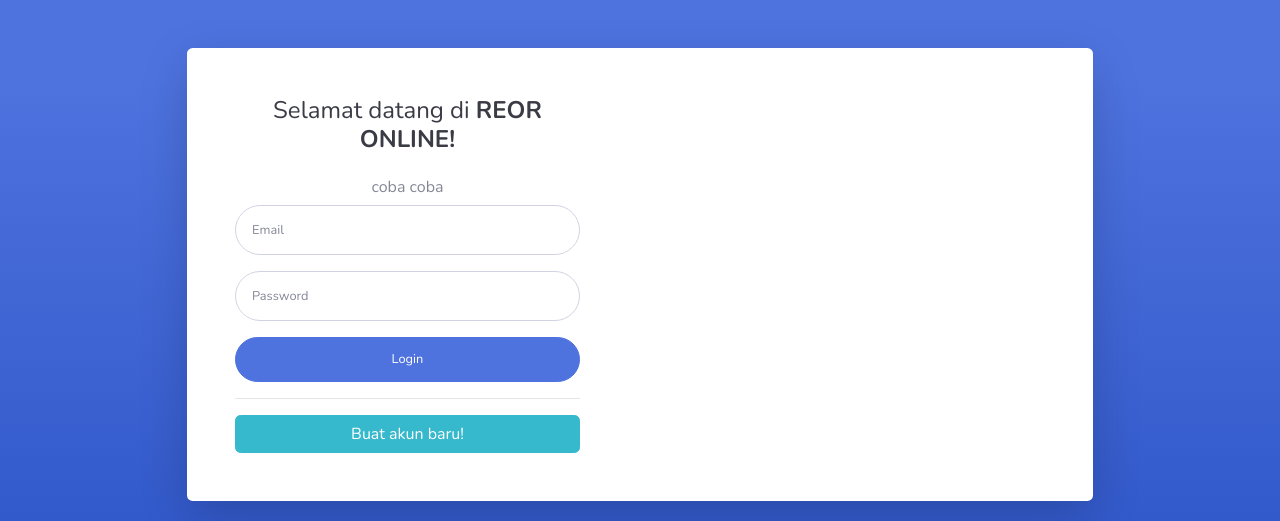
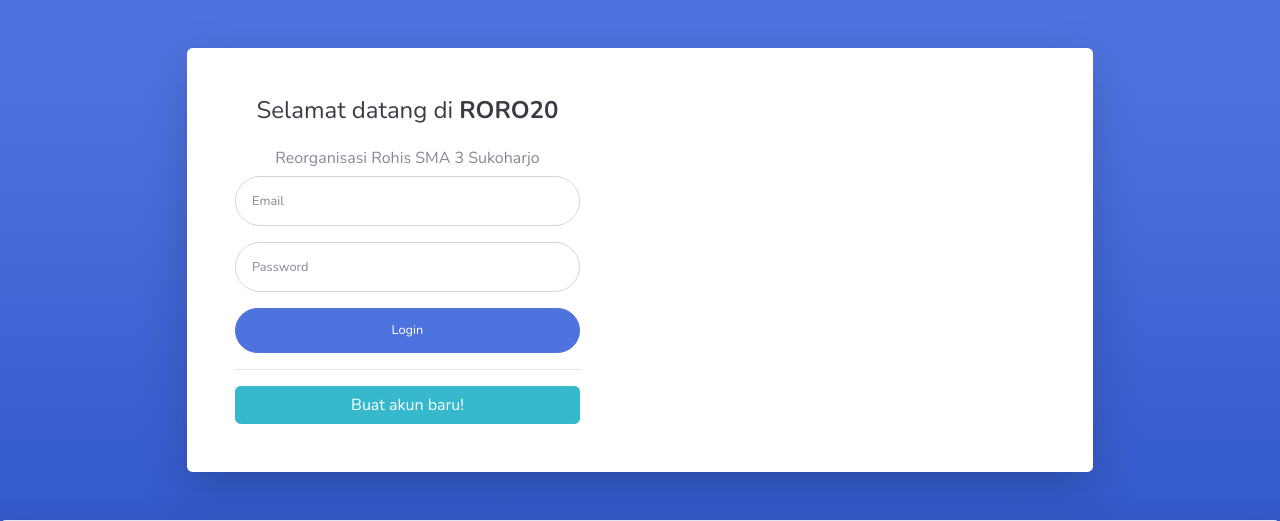
Before and after one commit to izzahaemo/roro20, a CodeIgniter app: page /reoronline/auth in a window 1280 px wide. Shown: the top 521 px of the page. Run offline with CodeIgniter, Linux system fonts and the light colour scheme; data that the repository does not hold is empty.

Commit message:
edit login

```diff
--- a/application/views/auth/login.php
+++ b/application/views/auth/login.php
@@ -19,8 +19,8 @@
                             <div class="col-lg-6">
                                 <div class="p-5">
                                     <div class="text-center">
-                                        <h1 class="h4 text-gray-900 mb-4">Selamat datang di <b>REOR ONLINE!</b></h1>
-                                        <h6>coba coba</h6>
+                                        <h1 class="h4 text-gray-900 mb-4">Selamat datang di <b>RORO20</b></h1>
+                                        <h6>Reorganisasi Rohis SMA 3 Sukoharjo</h6>
                                     </div>
                                     <?= $this->session->flashdata('message') ?>
                                     <form class="user" method="post" action="<?= base_url('auth'); ?>">
```
